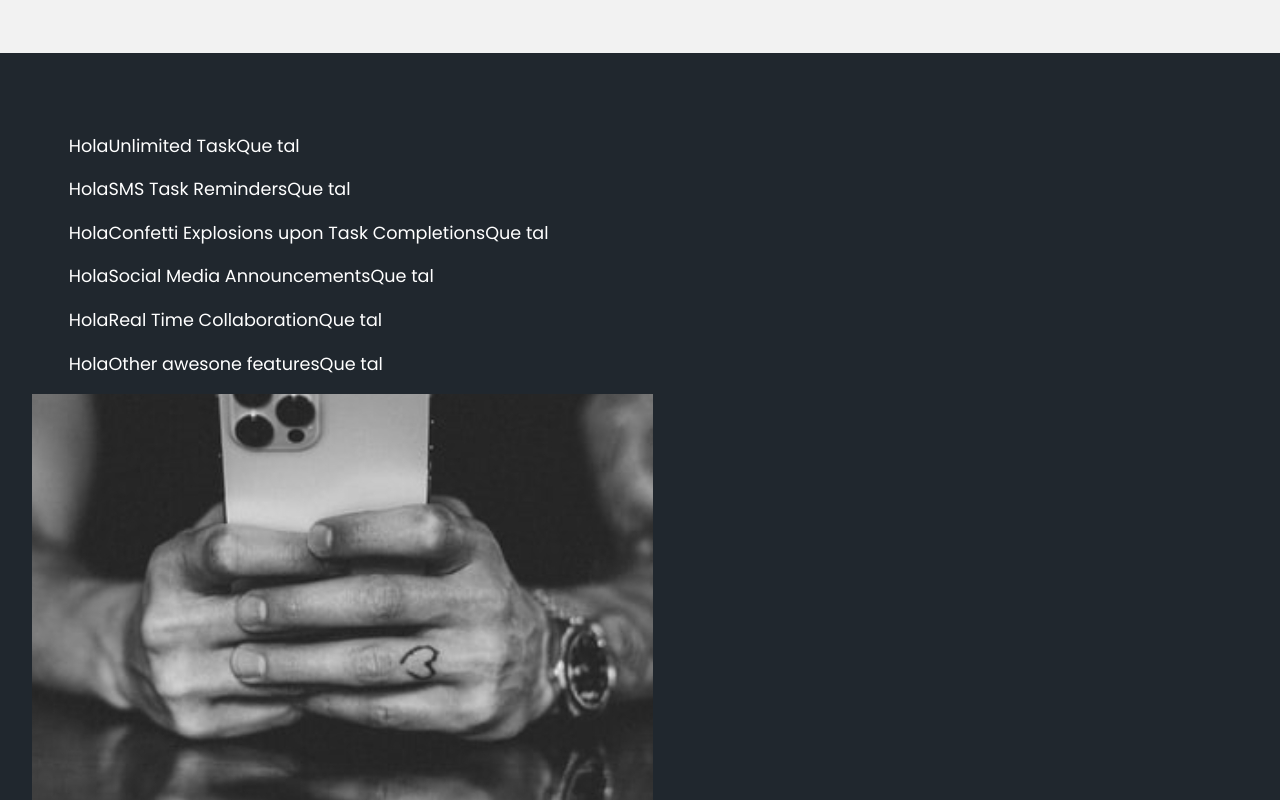
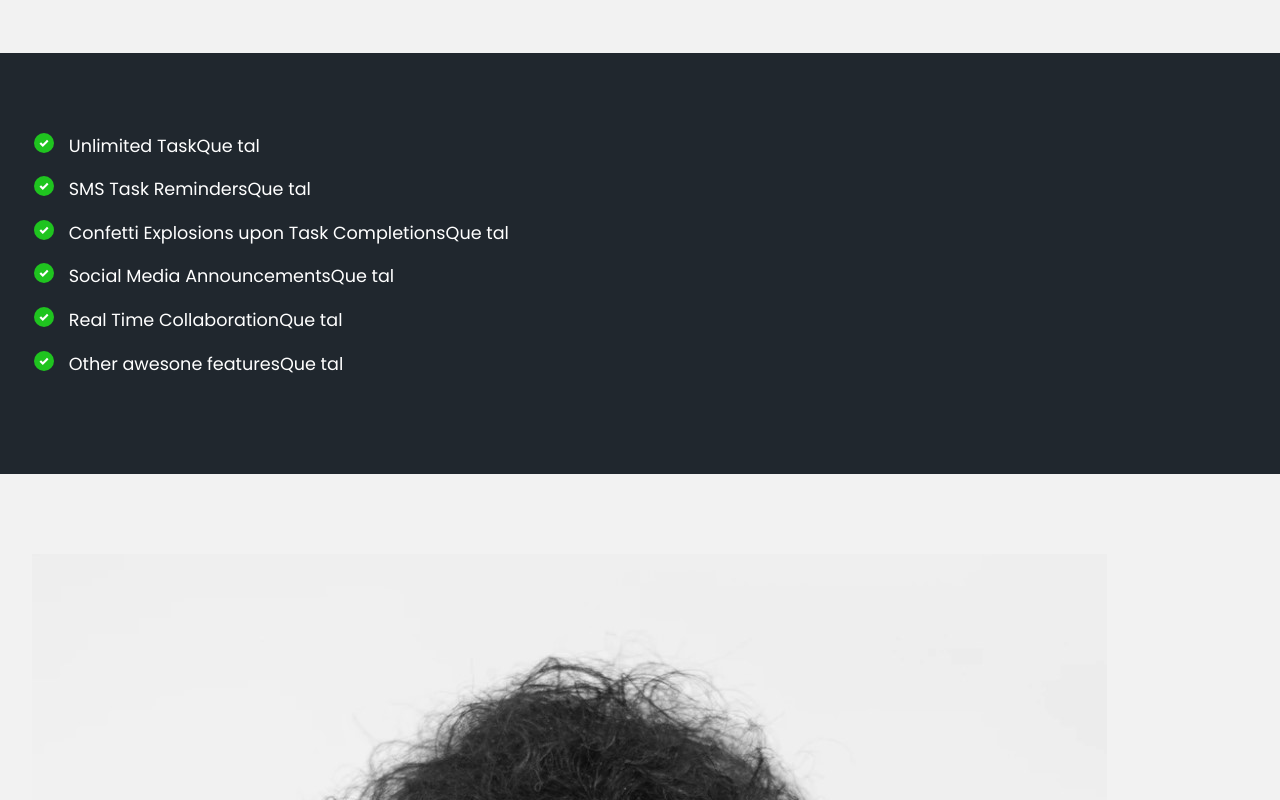
Before and after one commit to DanielCanaviriMenaWebDeveloper/LandingPage-with-HTML-SASS-and-JS, a plain HTML site: page index.html in a window 1280 px wide. Shown: the part 1300-2100 px from the top of the page. Drawn offline with Linux system fonts and the light colour scheme.

Commit message:
Estilos para la sección Features versión movil finalizada

```diff
--- a/sass/estilos.scss
+++ b/sass/estilos.scss
@@ -114,9 +114,17 @@ section {
             font-size: 1.1em;
             margin-bottom: 1em;
             margin-left: 2em;
+            position: relative;
 
             &:before {
-                content: "Hola";
+                content: "";
+                left: -2em;
+                position: absolute;
+                width: 20px;
+                height: 20px;
+                background-image: url(../images/bullet.svg);
+                background-size: contain;
+                margin-right: .5em;
 
             }
             &:after {
@@ -125,4 +133,8 @@ section {
         }
     }
 
+    img {
+        display: none;
+    }
+
 }
```
Also changed, not shown: sass/estilos.css, 1 other file.
